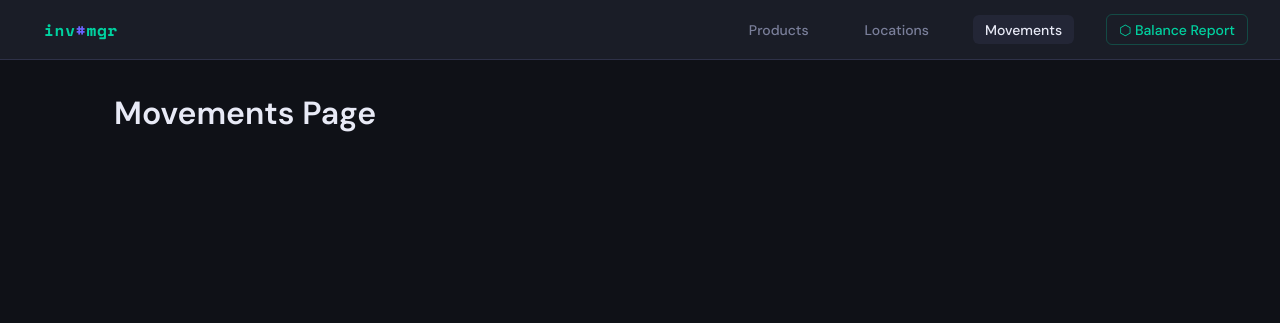
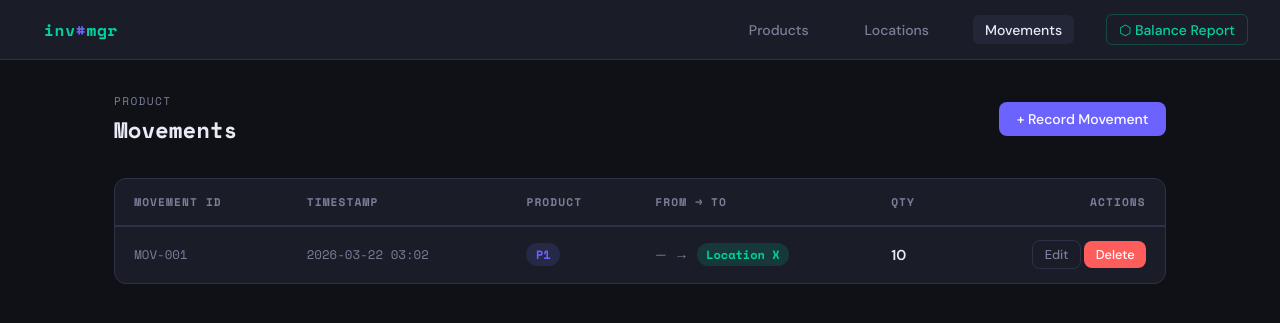
Before and after one commit to Harismita0619/Inventory-Managment, a Flask app: page /movements in a window 1280 px wide. Shown: the top 323 px of the page. Run offline with Flask 3, Linux system fonts and the light colour scheme.

Commit message:
Implement the Movements Module

```diff
--- a/app.py
+++ b/app.py
@@ -38,7 +38,9 @@ class ProductMovement(db.Model):
 def index():
     return render_template('index.html',
     product_count=Product.query.count(),
-    location_count=Location.query.count())
+    location_count=Location.query.count(),
+    movement_count=ProductMovement.query.count()
+    )
 
 # Product Features
 @app.route('/products')
@@ -145,9 +147,94 @@ def delete_location(location_id):
     flash(f'Location "{location_id}" deleted.', 'success')
     return redirect(url_for('locations'))
 
+# Movements feature
 @app.route('/movements')
 def movements():
-    return render_template('movements.html')
+    all_movements = ProductMovement.query.order_by(ProductMovement.timestamp.desc()).all()
+    return render_template('movements.html', movements=all_movements)
+
+# Movements Add Feature
+@app.route('/movements/add', methods=['GET', 'POST'])
+def add_movement():
+    products  = Product.query.all()
+    locs      = Location.query.all()
+    if request.method == 'POST':
+        mid      = request.form['movement_id'].strip()
+        pid      = request.form['product_id']
+        from_loc = request.form.get('from_location', '').strip() or None
+        to_loc   = request.form.get('to_location', '').strip() or None
+        qty      = request.form['qty']
+
+        if not mid:
+            flash('Movement ID cannot be empty.', 'error')
+        elif ProductMovement.query.get(mid):
+            flash(f'Movement ID "{mid}" already exists.', 'error')
+        elif not from_loc and not to_loc:
+            flash('At least one of From Location or To Location must be filled.', 'error')
+        else:
+            try:
+                qty = int(qty)
+                if qty <= 0:
+                    raise ValueError
+            except ValueError:
+                flash('Quantity must be a positive integer.', 'error')
+            else:
+                movement = ProductMovement(
+                    movement_id=mid,
+                    product_id=pid,
+                    from_location=from_loc,
+                    to_location=to_loc,
+                    qty=qty
+                )
+                db.session.add(movement)
+                db.session.commit()
+                flash('Movement recorded!', 'success')
+                return redirect(url_for('movements'))
+
+    return render_template('movement_form.html', action='Add', movement=None,
+                           products=products, locations=locs)
+
+# Movement edit feature
+@app.route('/movements/edit/<movement_id>', methods=['GET', 'POST'])
+def edit_movement(movement_id):
+    movement = ProductMovement.query.get_or_404(movement_id)
+    products = Product.query.all()
+    locs     = Location.query.all()
+    if request.method == 'POST':
+        from_loc = request.form.get('from_location', '').strip() or None
+        to_loc   = request.form.get('to_location', '').strip() or None
+        qty      = request.form['qty']
+
+        if not from_loc and not to_loc:
+            flash('At least one of From Location or To Location must be filled.', 'error')
+        else:
+            try:
+                qty = int(qty)
+                if qty <= 0:
+                    raise ValueError
+            except ValueError:
+                flash('Quantity must be a positive integer.', 'error')
+            else:
+                movement.product_id    = request.form['product_id']
+                movement.from_location = from_loc
+                movement.to_location   = to_loc
+                movement.qty           = qty
+                db.session.commit()
+                flash('Movement updated!', 'success')
+                return redirect(url_for('movements'))
+
+    return render_template('movement_form.html', action='Edit', movement=movement,
+                           products=products, locations=locs)
+
+# Movement delete Feature
+@app.route('/movements/delete/<movement_id>', methods=['POST'])
+def delete_movement(movement_id):
+    movement = ProductMovement.query.get_or_404(movement_id)
+    db.session.delete(movement)
+    db.session.commit()
+    flash('Movement deleted.', 'success')
+    return redirect(url_for('movements'))
+
 
 @app.route('/report')
 def report():
--- a/templates/movements.html
+++ b/templates/movements.html
@@ -1,5 +1,61 @@
 {% extends 'base.html' %}
+{% block title %}Movements — Inventory Manager{% endblock %}
+{% block content %}
+<div class="page-header">
+  <h1><span class="label">Product</span>Movements</h1>
+  <a href="{{ url_for('add_movement') }}" class="btn btn-primary">+ Record Movement</a>
+</div>
 
-{% block content %}
-<h1>Movements Page</h1>
+<div class="card">
+  {% if movements %}
+  <table>
+    <thead>
+      <tr>
+        <th>Movement ID</th>
+        <th>Timestamp</th>
+        <th>Product</th>
+        <th>From → To</th>
+        <th>Qty</th>
+        <th style="text-align:right">Actions</th>
+      </tr>
+    </thead>
+    <tbody>
+      {% for m in movements %}
+      <tr>
+        <td><span class="ts">{{ m.movement_id }}</span></td>
+        <td><span class="ts">{{ m.timestamp.strftime('%Y-%m-%d %H:%M') }}</span></td>
+        <td><span class="badge badge-purple">{{ m.product_id }}</span></td>
+        <td>
+          {% if m.from_location %}
+            <span class="badge badge-orange">{{ m.from_location }}</span>
+          {% else %}
+            <span style="color:var(--muted);font-size:0.8rem">—</span>
+          {% endif %}
+          <span class="arrow">→</span>
+          {% if m.to_location %}
+            <span class="badge badge-green">{{ m.to_location }}</span>
+          {% else %}
+            <span style="color:var(--muted);font-size:0.8rem">—</span>
+          {% endif %}
+        </td>
+        <td><strong>{{ m.qty }}</strong></td>
+        <td style="text-align:right">
+          <a href="{{ url_for('edit_movement', movement_id=m.movement_id) }}" class="btn btn-outline btn-sm">Edit</a>
+          <form method="POST" action="{{ url_for('delete_movement', movement_id=m.movement_id) }}" style="display:inline"
+                onsubmit="return confirm('Delete movement {{ m.movement_id }}?')">
+            <button class="btn btn-danger btn-sm">Delete</button>
+          </form>
+        </td>
+      </tr>
+      {% endfor %}
+    </tbody>
+  </table>
+  {% else %}
+  <div class="empty">
+    <div class="icon">🔄</div>
+    <p>No movements recorded yet.</p>
+    <a href="{{ url_for('add_movement') }}" class="btn btn-primary">+ Record Movement</a>
+  </div>
+  {% endif %}
+</div>
 {% endblock %}
```
Also changed, not shown: templates/movement_form.html (added, +76 -0 lines), README.md, instance/inventory.db, 1 other file.
